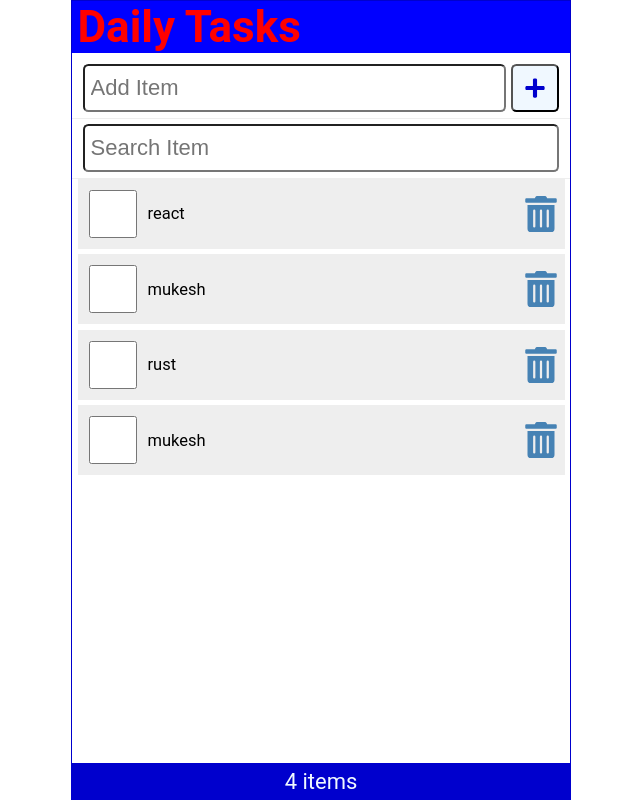
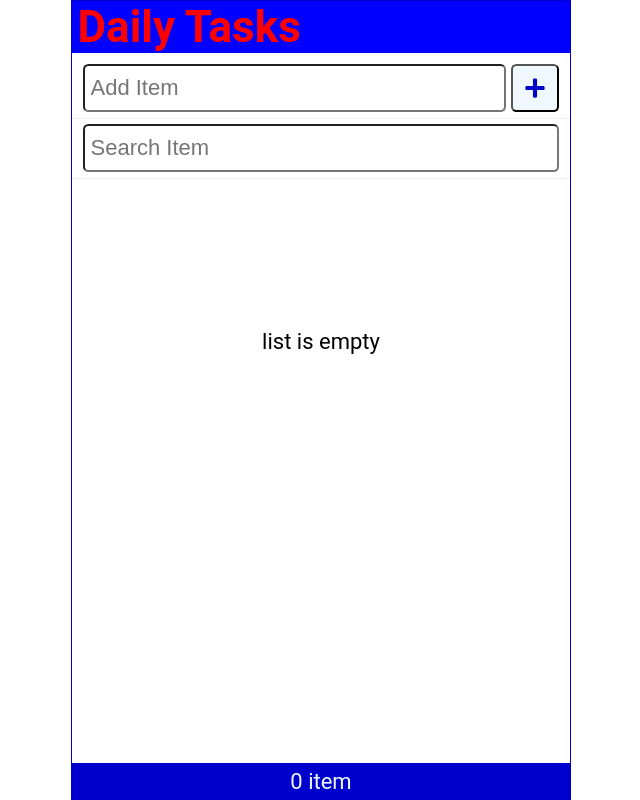
Before and after one commit to mukeshr08/ReactJS, a React (Create React App) app in the folder reactbasics/: page / in a window 1280 px wide. Shown: the whole page, without its empty margins (319-959 px from the left). Built offline with nearby package versions, Linux system fonts and the light colour scheme; data requests are answered from the project's data file.

Commit message:
CRUD problem solved

```diff
--- a/reactbasics/data/db.json
+++ b/reactbasics/data/db.json
@@ -1,24 +1,3 @@
 {
-  "items": [
-    {
-      "id": "1",
-      "checked": false,
-      "item": "react"
-    },
-    {
-      "id": "2",
-      "checked": false,
-      "item": "mukesh"
-    },
-    {
-      "id": "3",
-      "checked": false,
-      "item": "rust"
-    },
-    {
-      "id": 4,
-      "checked": false,
-      "item": "mukesh"
-    }
-  ]
+  "items": []
 }
--- a/reactbasics/src/App.js
+++ b/reactbasics/src/App.js
@@ -15,7 +15,6 @@ function App() {
       const[isLoading,setisLoading]=useState(true)
       const API_URL="http://localhost:3500/items"
       const changedickmark=async(id)=>{
-        id=Number(id)
         const listItems=items.map((item)=>(
           item.id===id ?{...item,checked:!item.checked}:item
         ))
@@ -31,7 +30,7 @@ function App() {
         if(result) setfetchError(result)
       }
       const deleteitem=async (id)=>{
-        id=Number(id)
+
         const listItems=items.filter((item)=>item.id!==id)
         setItems(listItems)
         const deleteOption={
@@ -43,7 +42,8 @@ function App() {
 
       }
       const formatnewItem=async (Item)=>{
-        const id=items.length? (items[items.length-1].id + 1) :1
+        let  id=items.length? (Number(items[items.length-1].id) + 1) :1
+        id=String(id)
         const newItem={id,checked:false,item:Item}
         const listItems=[...items,newItem]
         setItems(listItems)
```
